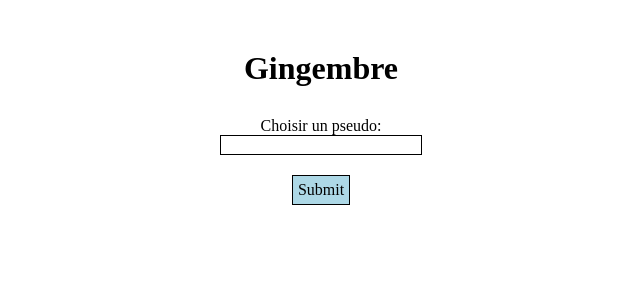
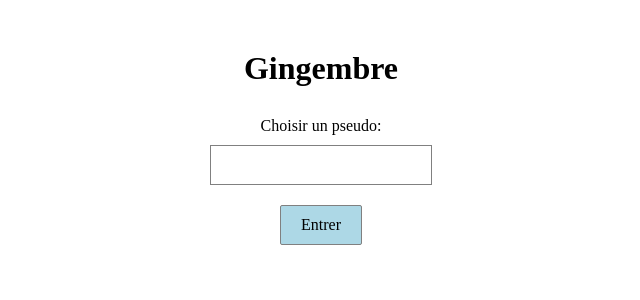
Before and after one commit to Ruff9/gingembre, a Django app: page / in a window 1280 px wide. Shown: the top 300 px of the page, without its empty margins (319-959 px from the left). Run offline with Django 4.2, Linux system fonts and the light colour scheme; style sheets or scripts are compiled from the project's sources; some libraries are stand-ins or nearby versions.

Commit message:
improve style

```diff
--- a/messenger/static/messenger/js/conversation.js
+++ b/messenger/static/messenger/js/conversation.js
@@ -13,6 +13,7 @@ scrollToBottom();
 
 convSocket.onmessage = function(e) {
     const data = JSON.parse(e.data);
+    removeEmpty();
     document.querySelector('#messages-list').appendChild(messageDOM(data));
     scrollToBottom();
 };
@@ -63,3 +64,8 @@ function scrollToBottom() {
         container.scrollTop = container.scrollHeight - container.clientHeight;
     }
 }
+
+function removeEmpty() {
+    const empty = document.getElementById("message-empty-chat");
+    if (empty) { empty.remove();}
+}
--- a/messenger/static/messenger/style/base.scss
+++ b/messenger/static/messenger/style/base.scss
@@ -1,6 +1,7 @@
 .main-container {
   max-width: 850px;
   margin: auto;
+  padding: 0 15px;
 }
 
 .main-header {
@@ -8,7 +9,3 @@
   margin-top: 20px;
   padding: 10px;
 }
-
-input {
-  border: 1px solid black;
-}
--- a/messenger/static/messenger/style/home.scss
+++ b/messenger/static/messenger/style/home.scss
@@ -13,11 +13,14 @@
   display: flex;
   flex-direction: column;
   align-items: center;
+
+  #id_username {
+    @include text-field;
+    margin-top: 10px;
+  }
 }
 
 .home-form-submit {
+  @include button;
   margin-top: 20px;
-  padding: 5px;
-  background-color: lightblue;
-  cursor: pointer;
 }
--- a/messenger/static/messenger/style/main.scss
+++ b/messenger/static/messenger/style/main.scss
@@ -1,4 +1,6 @@
 @import 'reset';
+@import 'mixins';
+
 @import 'base';
 @import 'home';
 @import 'user';
--- a/messenger/static/messenger/style/message.scss
+++ b/messenger/static/messenger/style/message.scss
@@ -7,15 +7,20 @@
   overflow: auto;
 }
 
+.message-form {
+  display: flex;
+  flex-direction: column;
+  align-items: flex-end;
+}
+
 .message-input {
-  width: 850px;
+  @include text-field;
+  width: 100%;
   margin-bottom: 10px;
-  padding: 10px;
 }
 
 .message-submit {
-  padding: 5px;
-  cursor: pointer;
+  @include button;
 }
 
 .message-container {
@@ -27,6 +32,7 @@
   padding: 5px 10px;
   background-color: darkgray;
   border-radius: 3px;
+  max-width: 80%;
 }
 
 .message-from-current-user {
@@ -36,3 +42,8 @@
     background-color: lightgray;
   }
 }
+
+.message-empty-chat {
+  text-align: center;
+  margin-top: 20px;
+}
--- /dev/null
+++ b/messenger/static/messenger/style/mixins.scss
@@ -0,0 +1,13 @@
+@mixin button {
+  padding: 10px 20px;
+  cursor: pointer;
+  width: fit-content;
+  border: 1px solid grey;
+  border-radius: 2px;
+  background-color: lightblue;
+}
+
+@mixin text-field {
+  border: 1px solid grey;
+  padding: 10px;
+}
--- a/messenger/templates/messenger/home.html
+++ b/messenger/templates/messenger/home.html
@@ -7,7 +7,7 @@
     <form action="/" method="post" class="home-form">
         {% csrf_token %}
         {{ form }}
-        <input type="submit" value="Submit" class="home-form-submit">
+        <input type="submit" value="Entrer" class="home-form-submit">
     </form>
 </div>
 {% endblock %}
```
Also changed, not shown: messenger/templates/messenger/conversation.html (+4 -4 lines).
